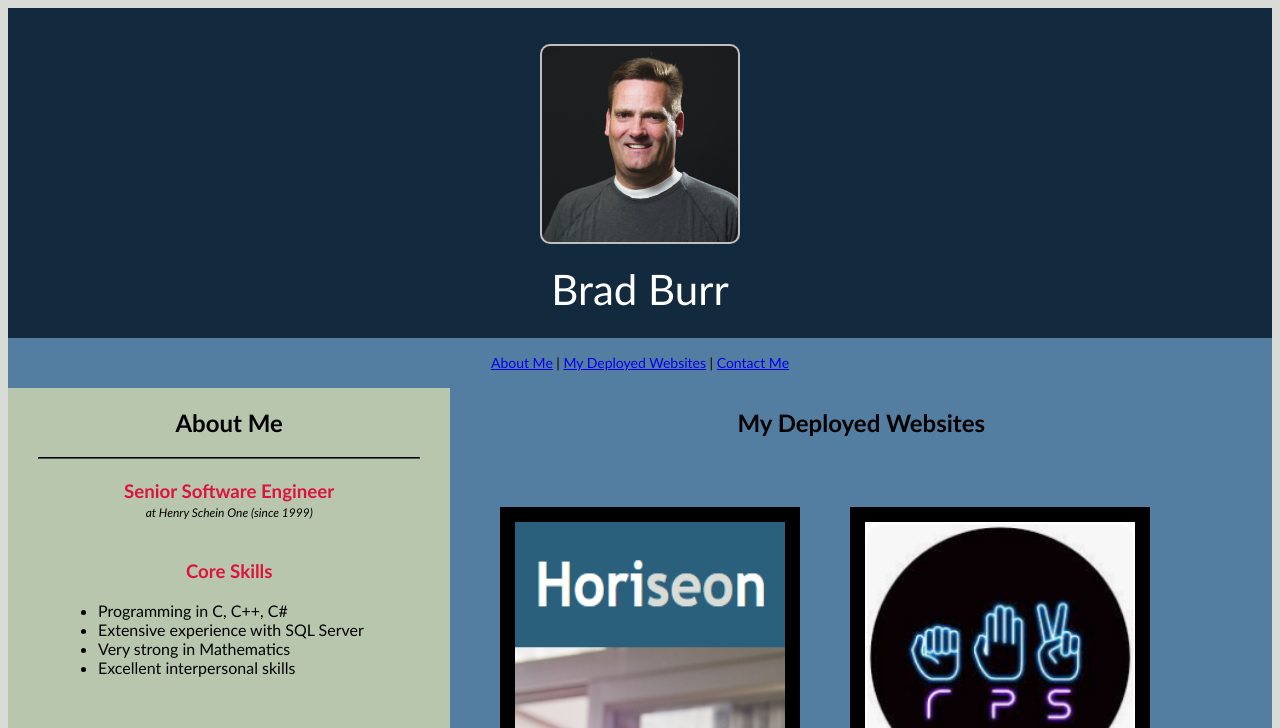
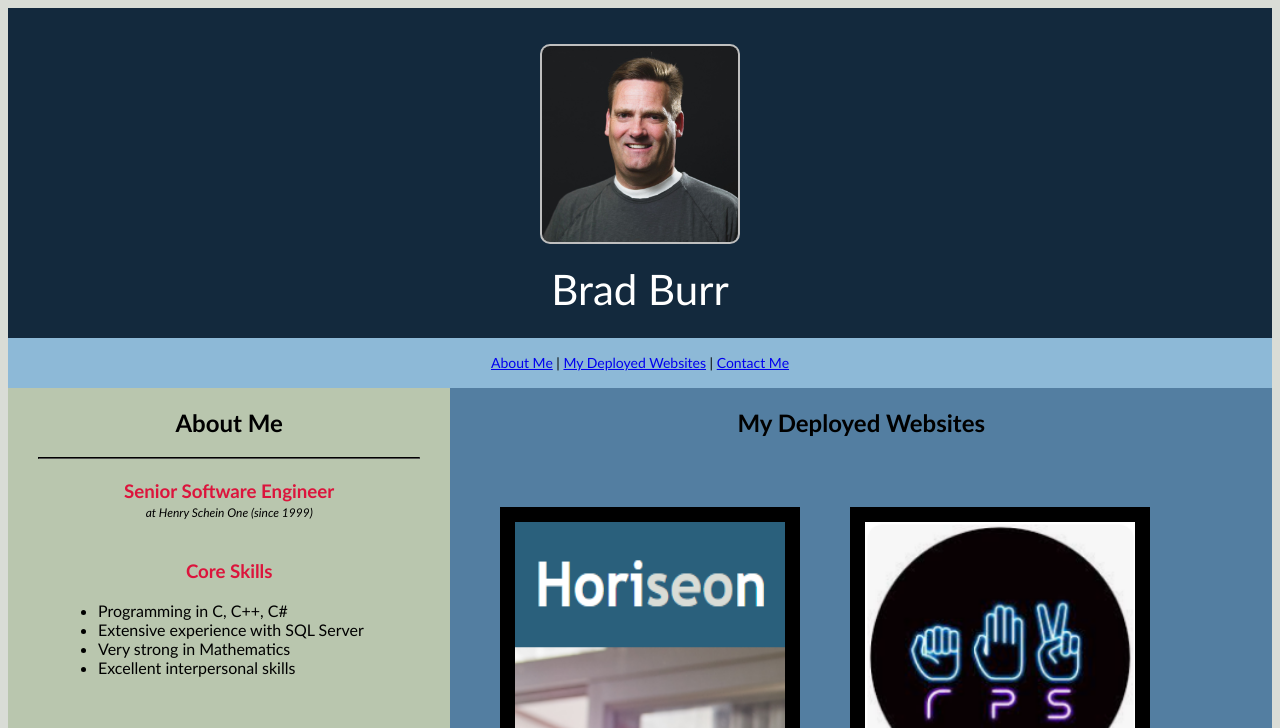
Before and after one commit to BradBurr-Github/BradBurr-Profile, a plain HTML site: page index.html in a window 1280 px wide. Shown: the top 728 px of the page. Drawn offline with Linux system fonts and the light colour scheme.

Commit message:
changes to html and css files

```diff
--- a/assets/css/style.css
+++ b/assets/css/style.css
@@ -40,6 +40,7 @@ nav {
   text-align: center;
   height: 50px;
   color: black;
+  background-color: #8db9d7;
   line-height: 50px;
   font-size: 14px;
 }
--- a/index.html
+++ b/index.html
@@ -19,11 +19,9 @@
 
     <!-- Navigation Bar -->
     <nav>
-      <section>
-        <a href="#section-about-me">About Me</a>     |
-        <a href="#section-deployed">My Deployed Websites</a>     |
-        <a href="#section-footer">Contact Me</a>
-      </section>
+      <a href="#section-about-me">About Me</a>     |
+      <a href="#section-deployed">My Deployed Websites</a>     |
+      <a href="#section-footer">Contact Me</a>
     </nav>
 
     <!-- main  -->
```
